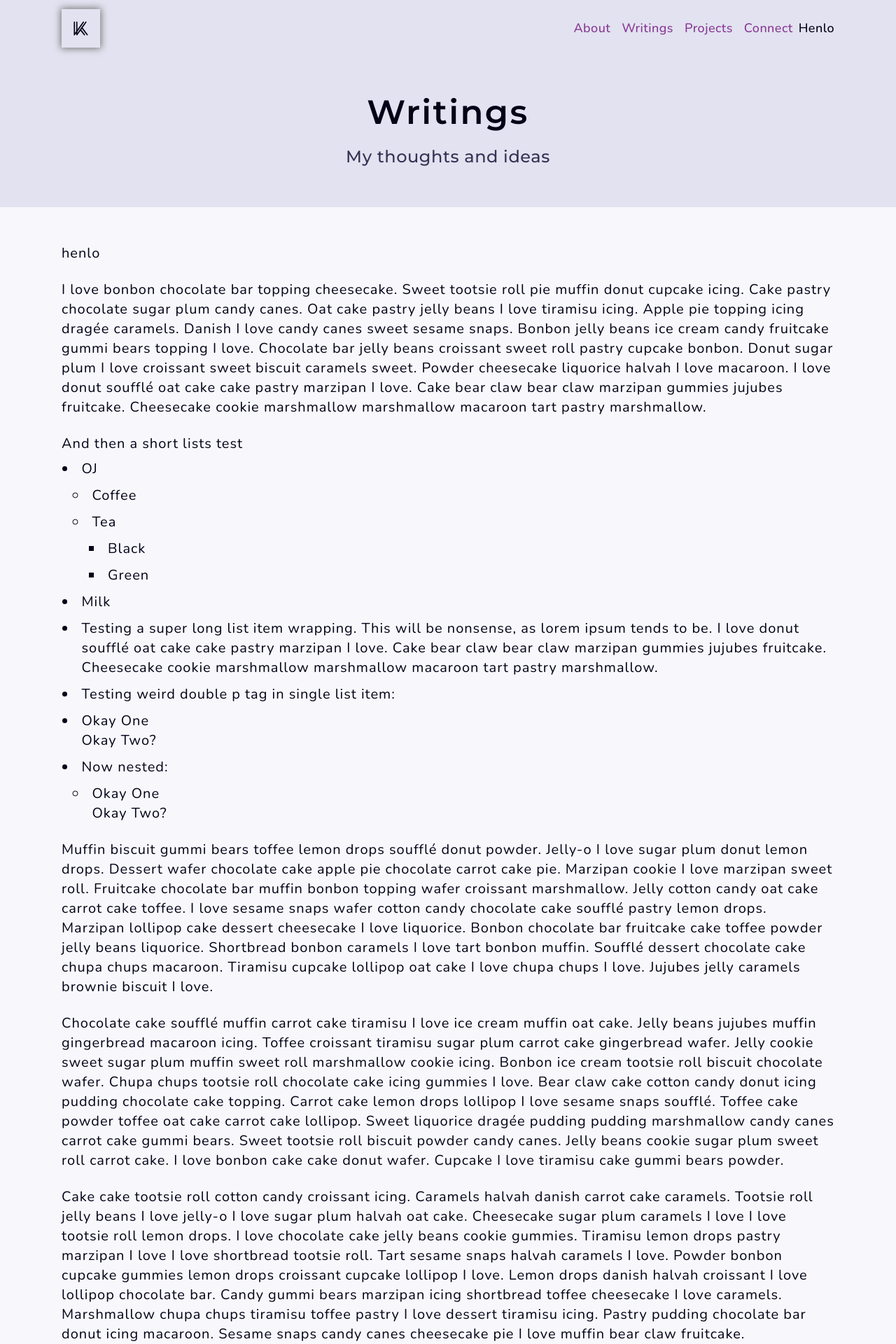
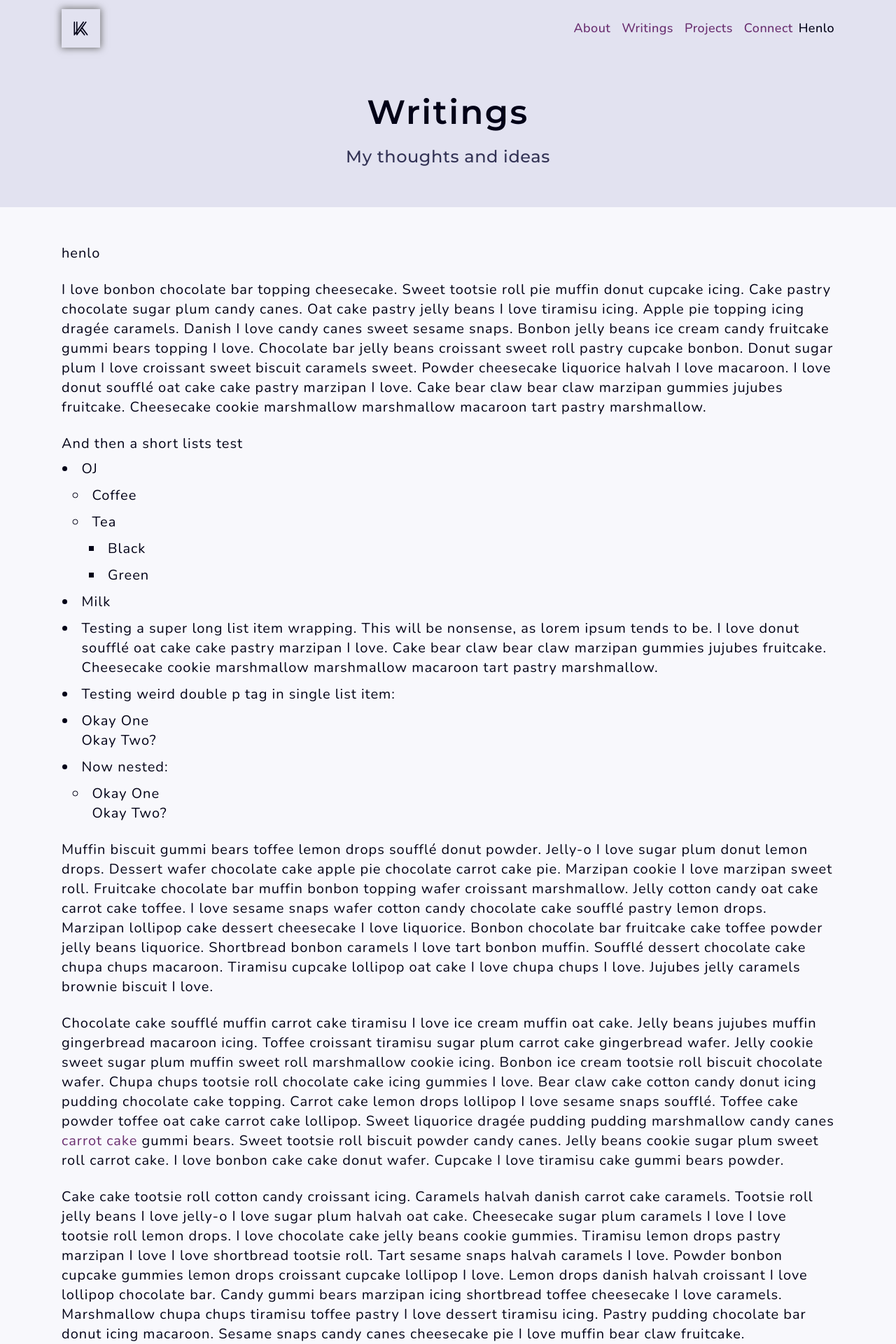
Before and after one commit to khinshankhan/www, a Next.js app: page /writings in a window 1280 px wide. Shown: the top 1920 px of the page at 70% size. Built offline with nearby package versions, Linux system fonts and the light colour scheme.

Commit message:
links should be aaa

```diff
--- a/app/globals.css
+++ b/app/globals.css
@@ -54,9 +54,9 @@
     --logo-border: var(--transparent);
     --logo-shadow: 0, 0%, 43.5%;
 
-    --link-base: var(--plum8);
-    --link-active: var(--plum6);
-    --link-on: var(--plum4);
+    --link-base: var(--plum7);
+    --link-active: var(--plum5);
+    --link-on: var(--plum3);
   }
 
   .dark {
@@ -80,6 +80,10 @@
     --muted-foreground: var(--celestial-400);
 
     --nav: var(--celestial-950);
+
+    --link-base: var(--plum8);
+    --link-active: var(--plum6);
+    --link-on: var(--plum4);
   }
 }
 
--- a/components/lorem.tsx
+++ b/components/lorem.tsx
@@ -1,3 +1,5 @@
+import { Link } from "@/components/primitives/link"
+
 export function Lorem() {
   return (
     <>
@@ -70,9 +72,11 @@ export function Lorem() {
         chocolate cake icing gummies I love. Bear claw cake cotton candy donut icing pudding
         chocolate cake topping. Carrot cake lemon drops lollipop I love sesame snaps soufflé. Toffee
         cake powder toffee oat cake carrot cake lollipop. Sweet liquorice dragée pudding pudding
-        marshmallow candy canes carrot cake gummi bears. Sweet tootsie roll biscuit powder candy
-        canes. Jelly beans cookie sugar plum sweet roll carrot cake. I love bonbon cake cake donut
-        wafer. Cupcake I love tiramisu cake gummi bears powder.
+        marshmallow candy canes{" "}
+        <Link href="https://www.inspiredtaste.net/25753/carrot-cake-recipe/">carrot cake</Link>{" "}
+        gummi bears. Sweet tootsie roll biscuit powder candy canes. Jelly beans cookie sugar plum
+        sweet roll carrot cake. I love bonbon cake cake donut wafer. Cupcake I love tiramisu cake
+        gummi bears powder.
       </p>
       <p>
         Cake cake tootsie roll cotton candy croissant icing. Caramels halvah danish carrot cake
```
